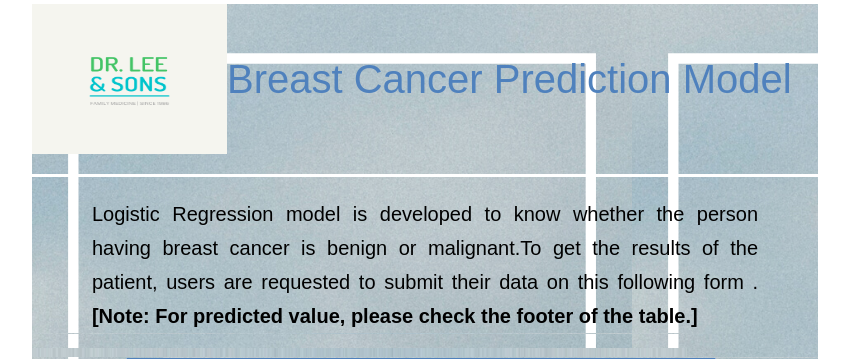
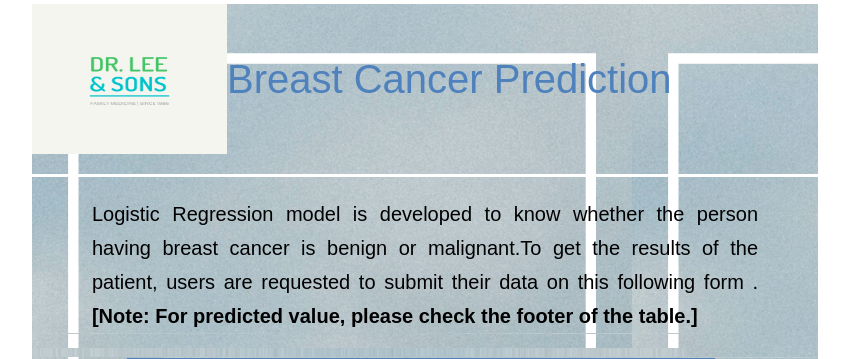
Before and after one commit to Hrutuja09/Breast-Cancer-Prediction-App, a Flask app: page / in a window 1280 px wide. Shown: the top 359 px of the page, without its empty margins (215-1064 px from the left). Run offline with Flask 2, Linux system fonts and the light colour scheme; parts of the project's set-up code (start-up, migrations or seed data) failed here and were passed over; some libraries are stand-ins or nearby versions; some web fonts are replaced.

Commit message:
Update index.html

```diff
--- a/templates/index.html
+++ b/templates/index.html
@@ -24,7 +24,7 @@
       <div class="sub_container" id="holder">
           <table>
             <tr><td><IMG SRC="static/logo.png" ALT="tries" WIDTH=195 HEIGHT=150></td>
-            <td><center><h1 class='main_heading'>Breast Cancer Prediction Model</h1></center></td>
+            <td><center><h1 class='main_heading'>Breast Cancer Prediction </h1></center></td>
           </tr>
         </table>
         <hr style="height:3px;border-width:0;color:white;background-color:white">
```
